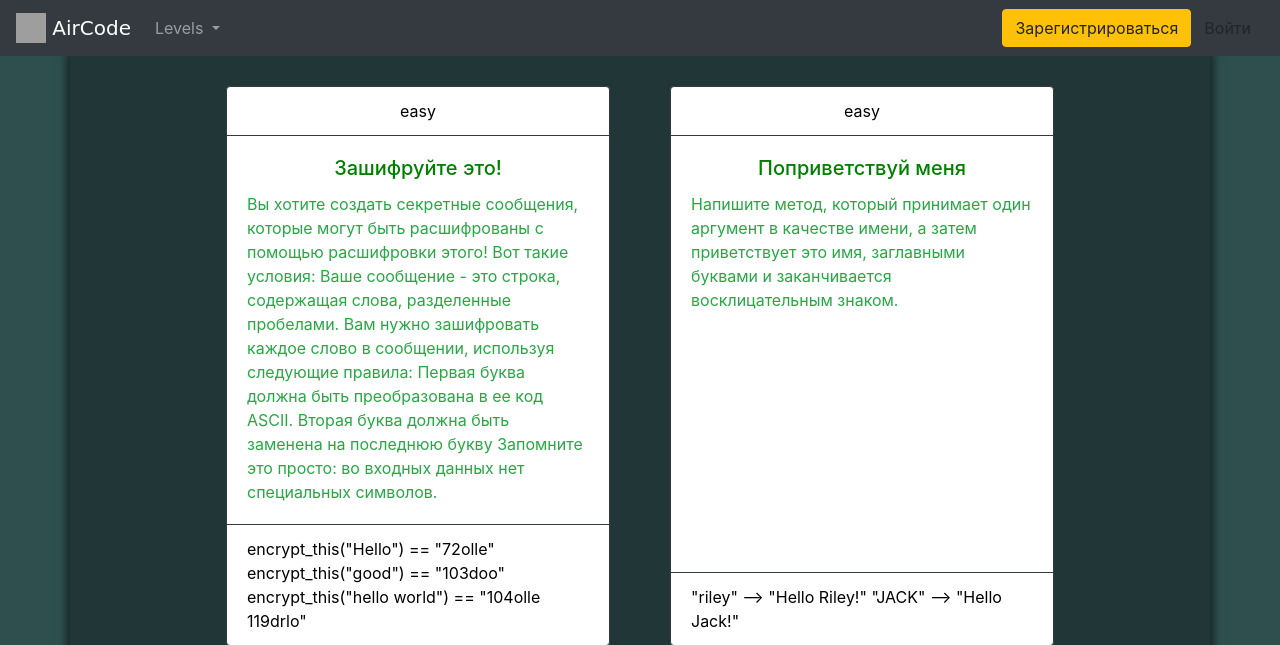
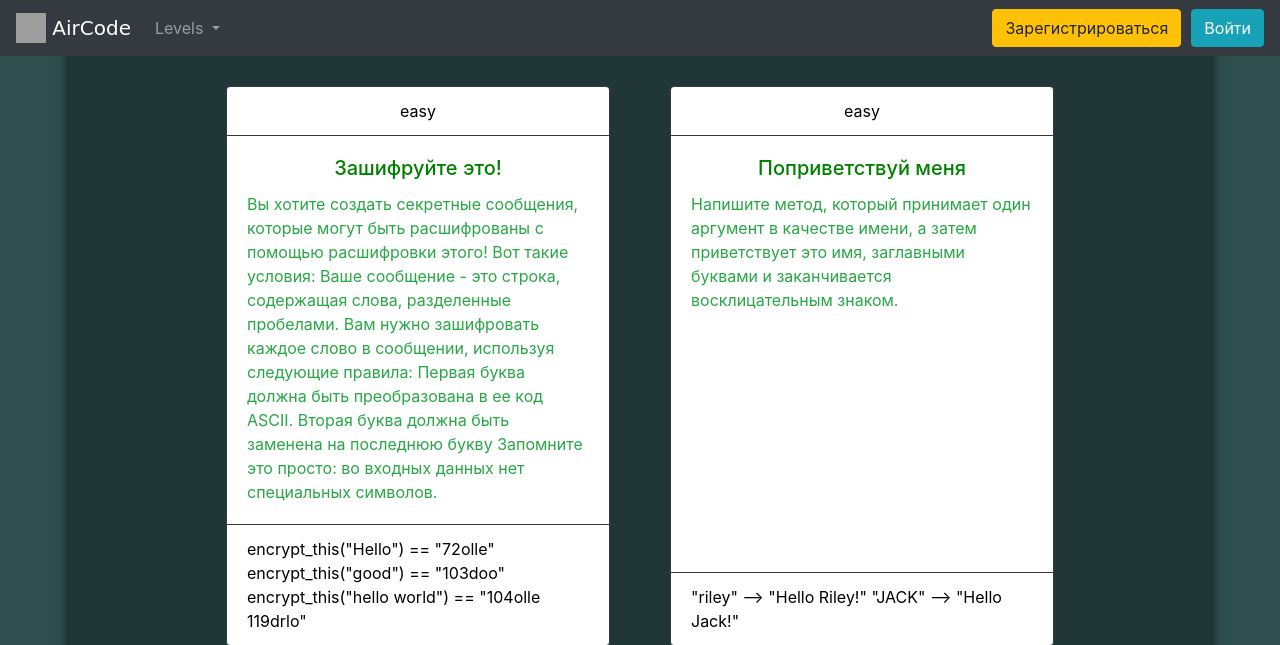
Before and after one commit to ool3/beard-programming, a Django app: page /easy/ in a window 1280 px wide. Shown: the top 645 px of the page. Run offline with Django 3.2, Linux system fonts and the light colour scheme; data comes from the database, SQL or seed files in the repository; some libraries are stand-ins or nearby versions; grey boxes are pictures that could not be loaded.

Commit message:
fix button "войти"

```diff
--- a/aviacode/main/templates/main/base.html
+++ b/aviacode/main/templates/main/base.html
@@ -49,7 +49,7 @@
                 <a class="btn btn-warning my-2 my-sm-0" href="{% url 'register' %}">      Зарегистрироваться</a>
             </span>
             <span>
-                <a class="btn btn-access my-2 my-sm-0" href="{% url 'login' %}">      Войти</a>
+                <a style="margin-left: 10px;" class="btn btn-info my-2 my-sm-0" href="{% url 'login' %}">Войти</a>
             </span>
 
       {% endif %}
```
